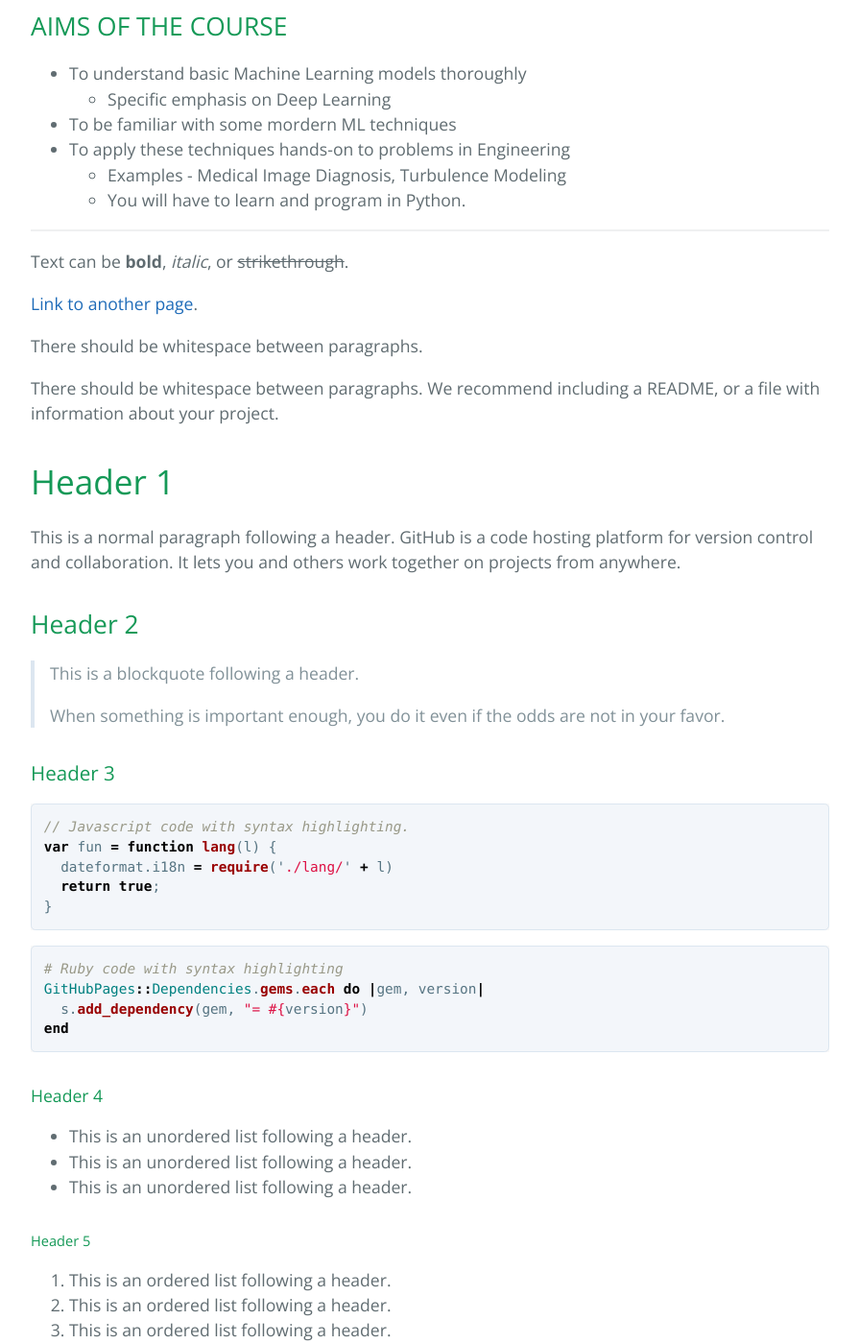
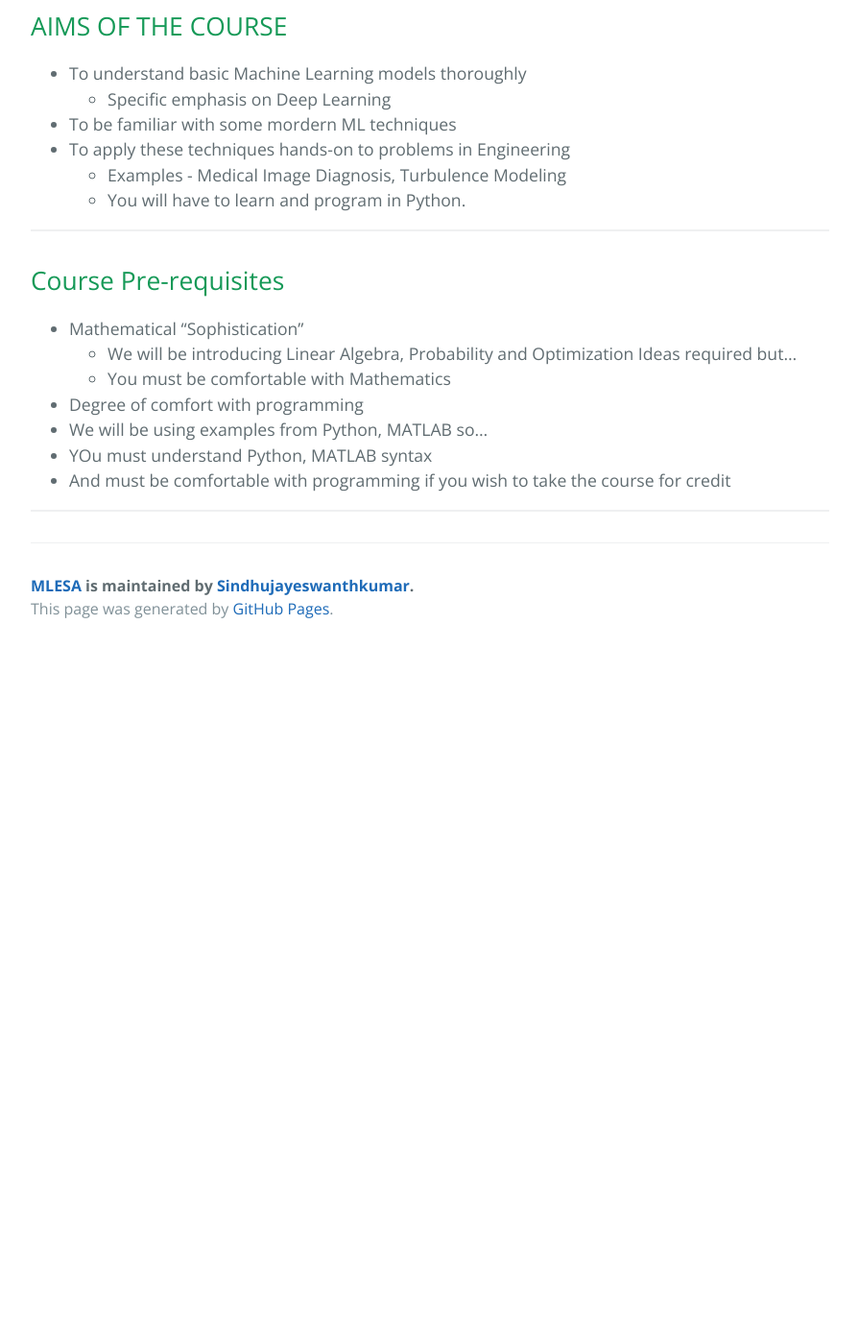
Before and after one commit to Sindhujayeswanthkumar/MLESA, a Jekyll site: the page built from index.md, in a window 1280 px wide and 1400 px high, scrolled down 969 px. Shown: the whole window at 96% size, without its empty margins (192-1087 px from the left). Built offline with Jekyll 4.4.1, drawn with Linux system fonts in a browser that asks for light colours; our own code applies the rules of GitHub Pages for plain Markdown files; after the commit the page ends 1647 px from its top, so only the background shows below that; some of the changed text lies outside the part shown.

Commit message:
Course pre-requisite

````diff
--- a/index.md
+++ b/index.md
@@ -20,122 +20,13 @@ Welcome to machine learning for engineering and science applications. We have se
 
 ---
 
-Text can be **bold**, _italic_, or ~~strikethrough~~.
+## Course Pre-requisites
+- Mathematical "Sophistication"
+  - We will be introducing Linear Algebra, Probability and Optimization Ideas required but...
+  - You must be comfortable with Mathematics
+ - Degree of comfort with programming
+  - We will be using examples from Python, MATLAB so...
+  - YOu must understand Python, MATLAB syntax
+  - And must be comfortable with programming if you wish to take the course for credit
 
-[Link to another page](./another-page.html).
-
-There should be whitespace between paragraphs.
-
-There should be whitespace between paragraphs. We recommend including a README, or a file with information about your project.
-
-# Header 1
-
-This is a normal paragraph following a header. GitHub is a code hosting platform for version control and collaboration. It lets you and others work together on projects from anywhere.
-
-## Header 2
-
-> This is a blockquote following a header.
->
-> When something is important enough, you do it even if the odds are not in your favor.
-
-### Header 3
-
-```js
-// Javascript code with syntax highlighting.
-var fun = function lang(l) {
-  dateformat.i18n = require('./lang/' + l)
-  return true;
-}
-```
-
-```ruby
-# Ruby code with syntax highlighting
-GitHubPages::Dependencies.gems.each do |gem, version|
-  s.add_dependency(gem, "= #{version}")
-end
-```
-
-#### Header 4
-
-*   This is an unordered list following a header.
-*   This is an unordered list following a header.
-*   This is an unordered list following a header.
-
-##### Header 5
-
-1.  This is an ordered list following a header.
-2.  This is an ordered list following a header.
-3.  This is an ordered list following a header.
-
-###### Header 6
-
-| head1        | head two          | three |
-|:-------------|:------------------|:------|
-| ok           | good swedish fish | nice  |
-| out of stock | good and plenty   | nice  |
-| ok           | good `oreos`      | hmm   |
-| ok           | good `zoute` drop | yumm  |
-
-### There's a horizontal rule below this.
-
-* * *
-
-### Here is an unordered list:
-
-*   Item foo
-*   Item bar
-*   Item baz
-*   Item zip
-
-### And an ordered list:
-
-1.  Item one
-1.  Item two
-1.  Item three
-1.  Item four
-
-### And a nested list:
-
-- level 1 item
-  - level 2 item
-  - level 2 item
-    - level 3 item
-    - level 3 item
-- level 1 item
-  - level 2 item
-  - level 2 item
-  - level 2 item
-- level 1 item
-  - level 2 item
-  - level 2 item
-- level 1 item
-
-### Small image
-
-![Octocat](https://github.githubassets.com/images/icons/emoji/octocat.png)
-
-### Large image
-
-![Branching](https://guides.github.com/activities/hello-world/branching.png)
-
-
-### Definition lists can be used with HTML syntax.
-
-<dl>
-<dt>Name</dt>
-<dd>Godzilla</dd>
-<dt>Born</dt>
-<dd>1952</dd>
-<dt>Birthplace</dt>
-<dd>Japan</dd>
-<dt>Color</dt>
-<dd>Green</dd>
-</dl>
-
-```
-Long, single-line code blocks should not wrap. They should horizontally scroll if they are too long. This line should be long enough to demonstrate this.
-```
-
-```
-The final element.
-```
+ ---
````
